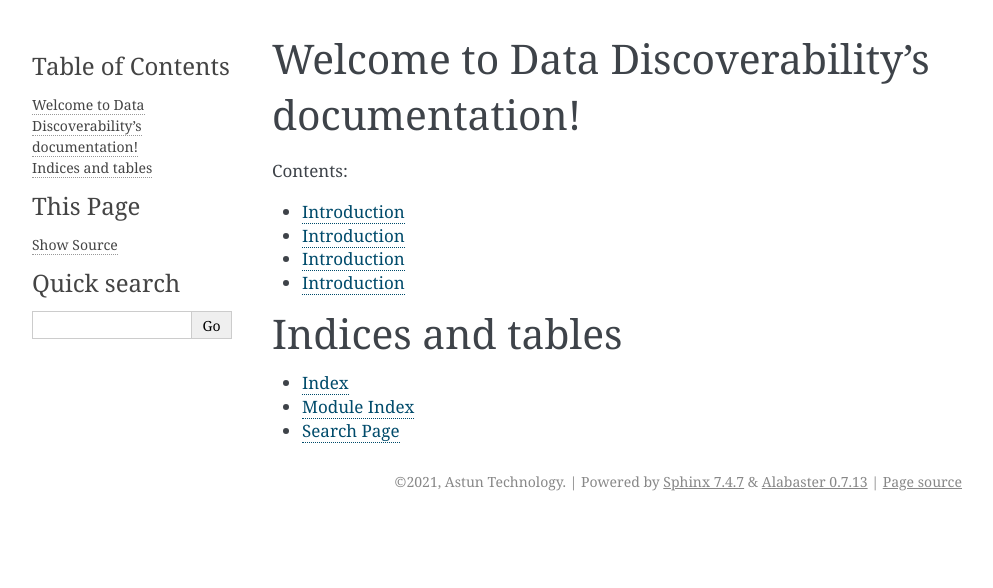
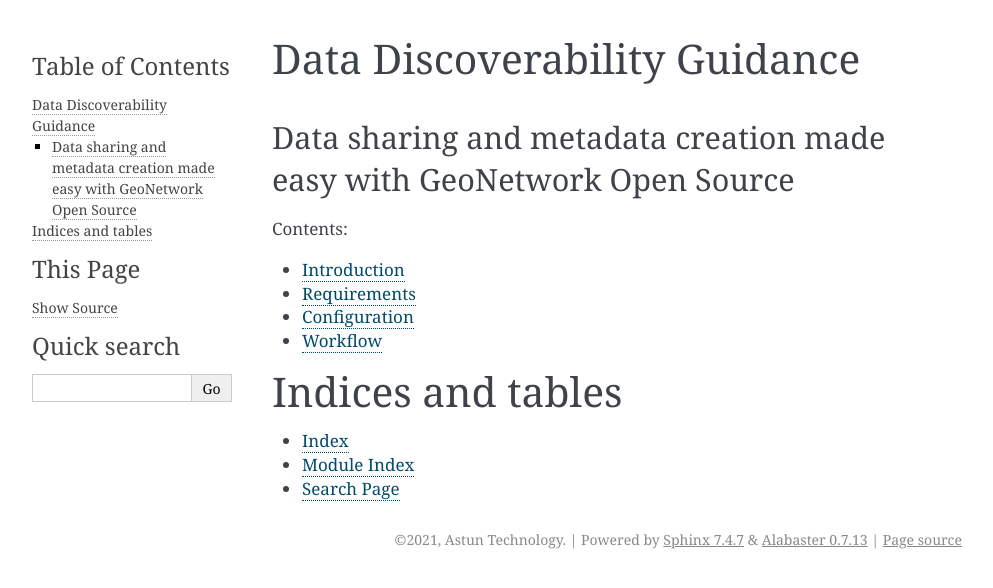
Before and after one commit to AstunTechnology/datadiscoverabilityguidance, a Sphinx documentation site: the page built from docs/source/index.rst, in a window 1280 px wide. Shown: the top 588 px of the page, without its empty margins (148-1141 px from the left). Built offline with Sphinx 7.4.7, drawn with Linux system fonts in a browser that asks for light colours.

Commit message:
minor changes to config and titles for pages

```diff
--- a/docs/source/conf.py
+++ b/docs/source/conf.py
@@ -17,7 +17,7 @@
 
 # -- Project information -----------------------------------------------------
 
-project = 'Data Discoverability'
+project = 'Data Discoverability Guidance'
 copyright = '2021, Astun Technology'
 author = 'Astun Technology'
 
--- a/docs/source/configuration.rst
+++ b/docs/source/configuration.rst
@@ -1,5 +1,5 @@
-Introduction
-============
+Configuration
+=============
 
 This is a guide to extending the GeoNetwork Metadata Catalog to meet best practice guidance on storing and sharing metadata for both spatial and non-spatial datasets, and for improving data discoverability.
 
--- a/docs/source/index.rst
+++ b/docs/source/index.rst
@@ -3,8 +3,11 @@
    You can adapt this file completely to your liking, but it should at least
    contain the root `toctree` directive.
 
-Welcome to Data Discoverability's documentation!
-================================================
+Data Discoverability Guidance
+=============================
+
+Data sharing and metadata creation made easy with GeoNetwork Open Source
+------------------------------------------------------------------------
 
 .. toctree::
    :maxdepth: 2
--- a/docs/source/requirements.rst
+++ b/docs/source/requirements.rst
@@ -1,4 +1,4 @@
-Introduction
+Requirements
 ============
 
 This is a guide to extending the GeoNetwork Metadata Catalog to meet best practice guidance on storing and sharing metadata for both spatial and non-spatial datasets, and for improving data discoverability.
--- a/docs/source/workflow.rst
+++ b/docs/source/workflow.rst
@@ -1,5 +1,5 @@
-Introduction
-============
+Workflow
+========
 
 This is a guide to extending the GeoNetwork Metadata Catalog to meet best practice guidance on storing and sharing metadata for both spatial and non-spatial datasets, and for improving data discoverability.
 
```
